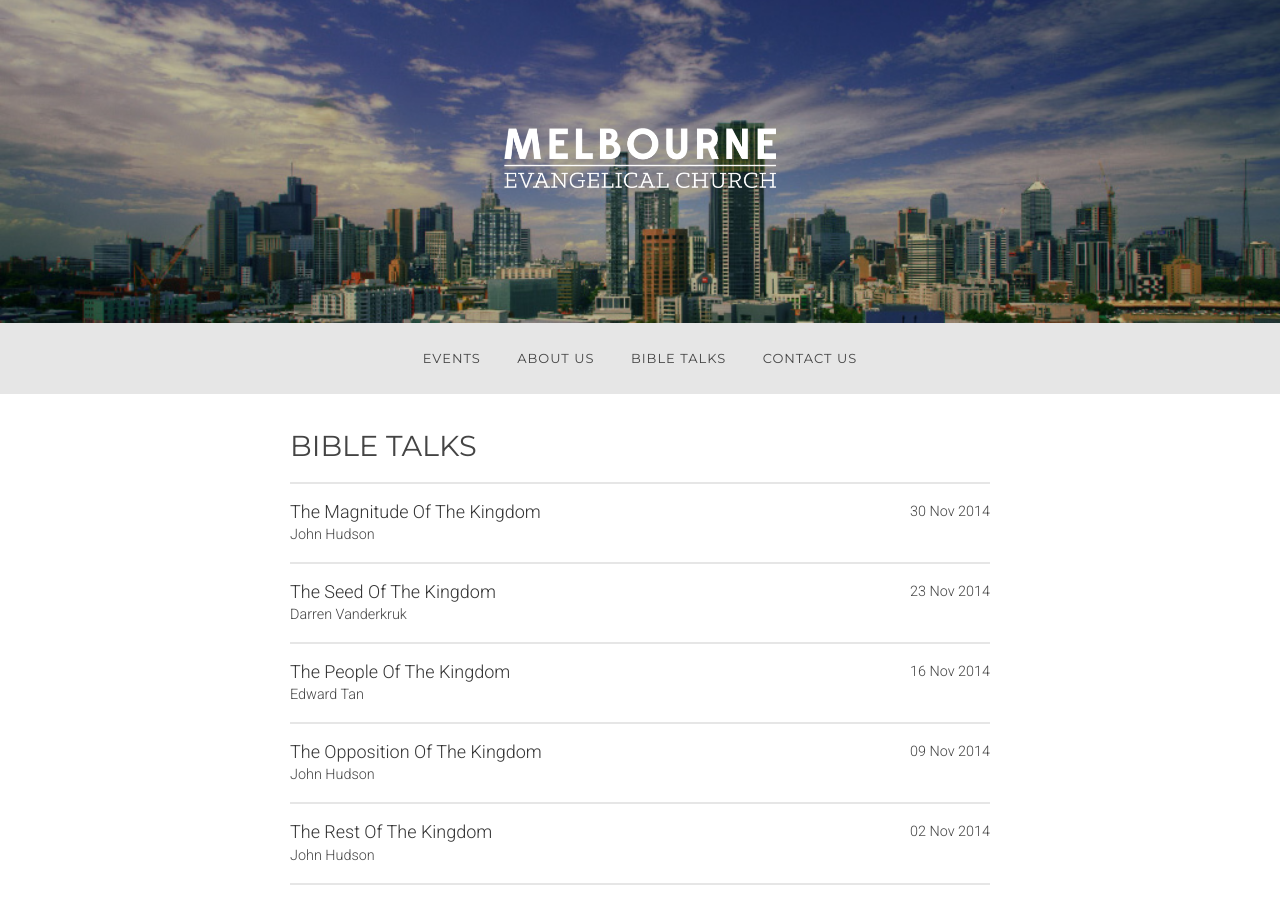
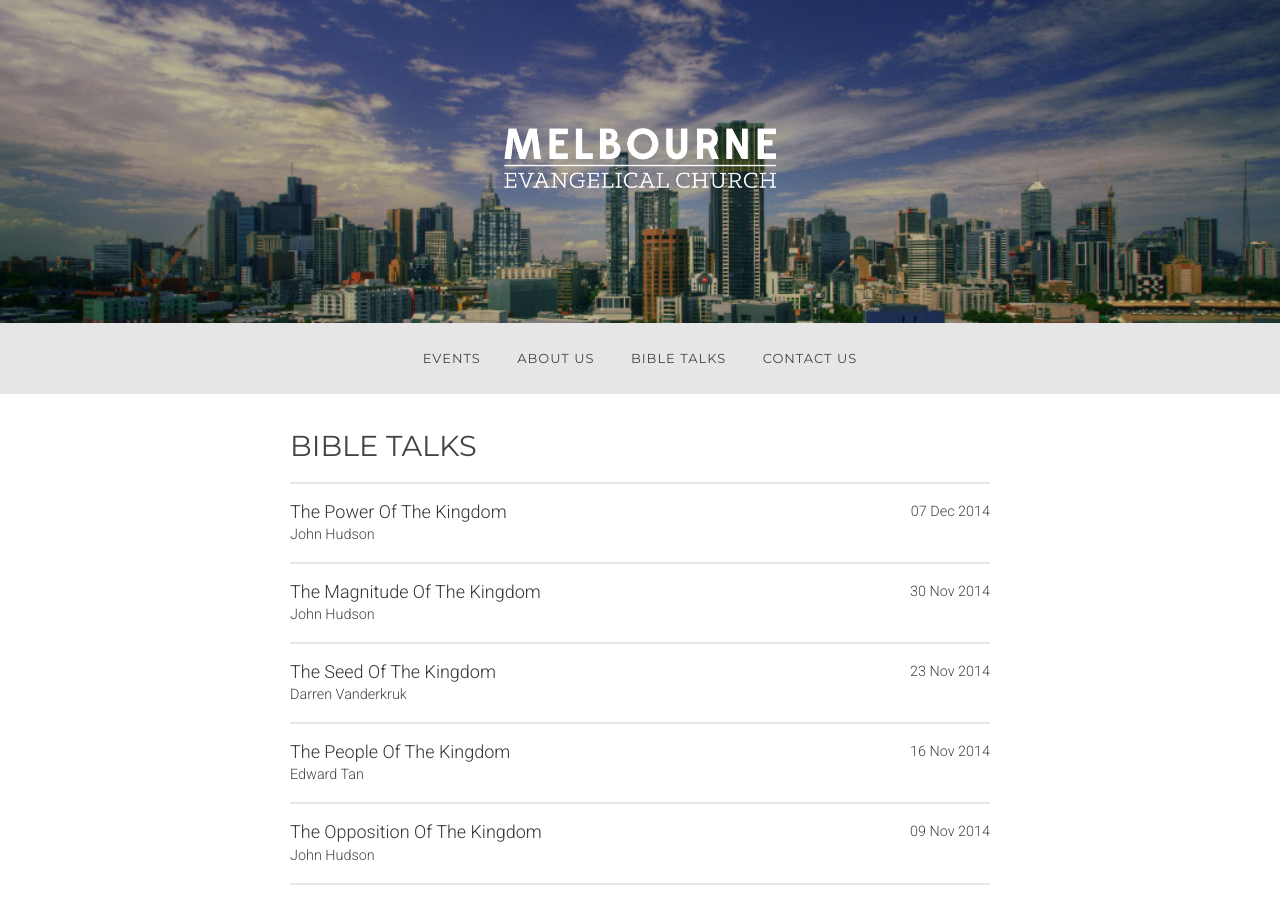
Before and after one commit to allanhortle/melbourneevangelicalchurch.com.au, a Jekyll site: the page built from talks/index.html, in a window 1280 px wide and 900 px high. Built offline with Jekyll 4.4.1, drawn with Linux system fonts in a browser that asks for light colours; Markdown is read by kramdown in place of the engine named in the settings.

Commit message:
sunday updates

```diff
--- /dev/null
+++ b/_posts/2014/2014-12-07-mark_4(35)-5(43)-the_power_of_the_kingdom-john_hudson.markdown
@@ -0,0 +1,8 @@
+---
+layout: post
+passage: Mark 4:35-5:43
+title: The Power Of The Kingdom
+author: John Hudson
+date: 2014-12-07
+categories: Mark
+---
```
Also changed, not shown: index.markdown (+7 -7 lines).
